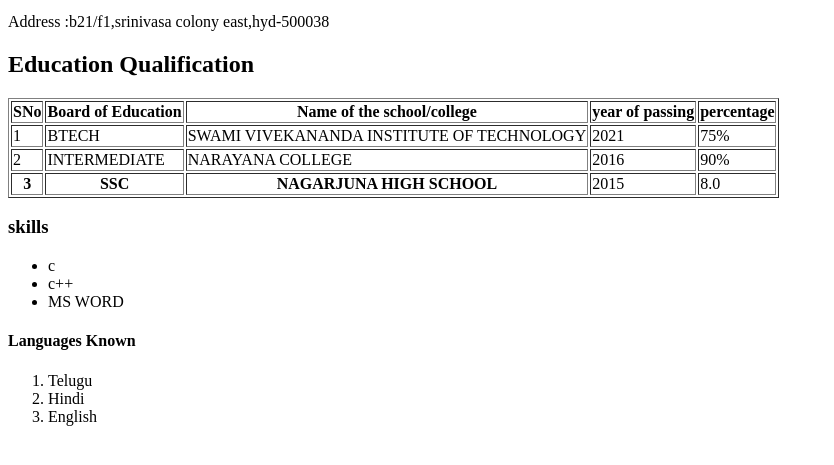
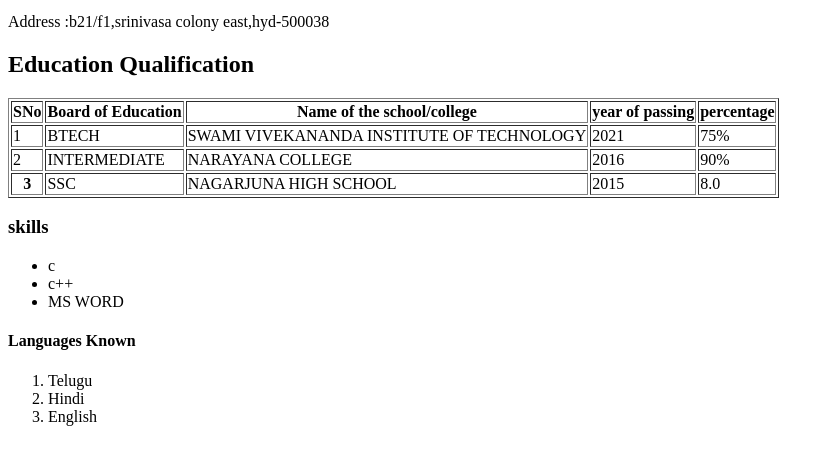
Before and after one commit to shirishagoud/shirishagoud.github.io, a plain HTML site: page index.html in a window 1280 px wide. Shown: the part 119-584 px from the top of the page, without its empty margins (0-834 px from the left). Drawn offline with Linux system fonts and the light colour scheme.

Commit message:
Update index.html

```diff
--- a/index.html
+++ b/index.html
@@ -45,8 +45,8 @@
       <td>90%</td>
   </tr>
             <th>3</th>
-    <th>SSC</th>
-    <th>NAGARJUNA HIGH SCHOOL</th>
+    <td>SSC</td>
+    <td>NAGARJUNA HIGH SCHOOL</td>
             <td>2015</td>
             <td>8.0</td>
   </tr>
```
